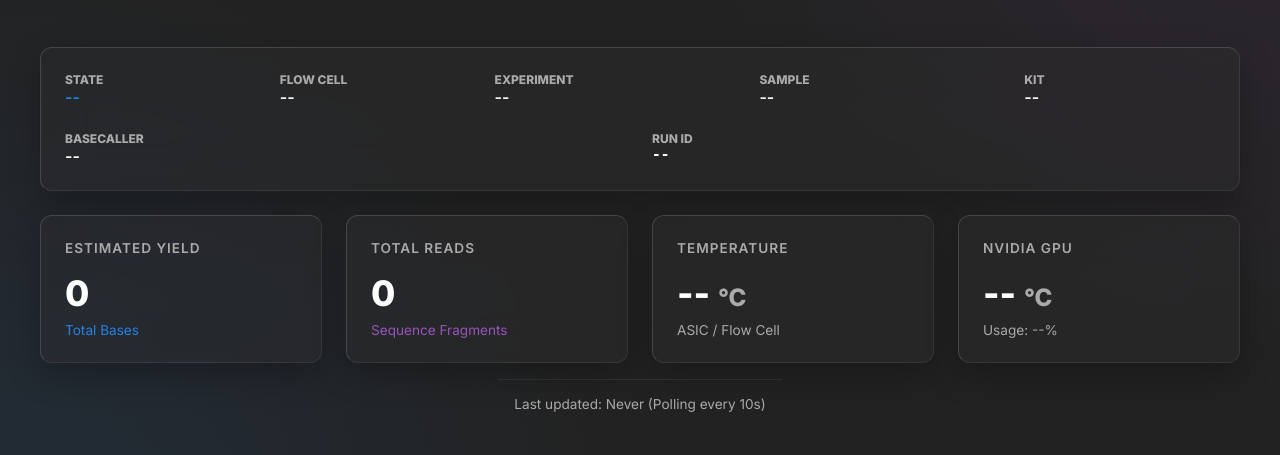
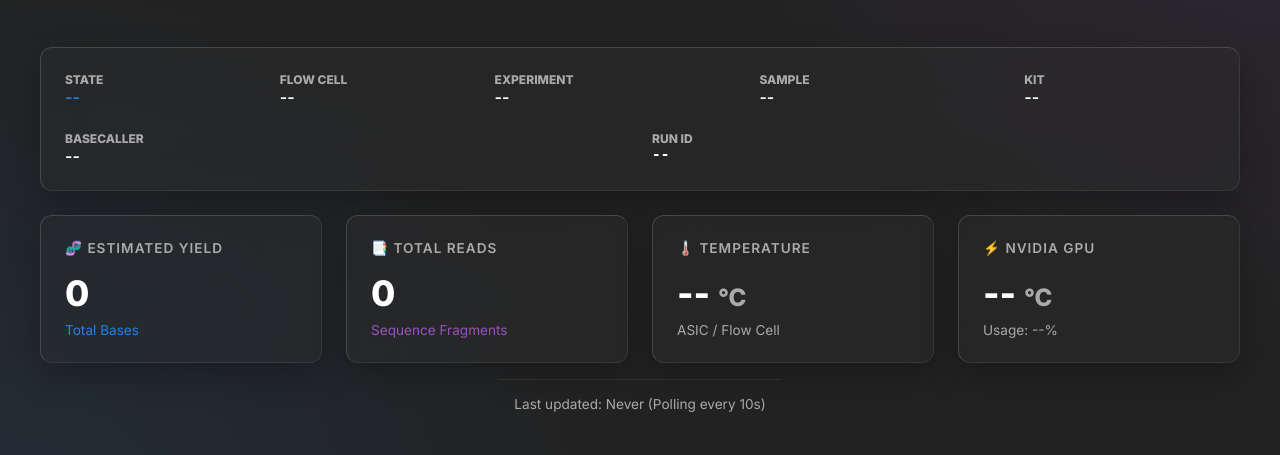
Before and after one commit to msuokas-bco/minknow_dashboard, a Flask app: page / in a window 1280 px wide. Shown: the part 241-696 px from the top of the page. Run offline with Flask 3, Linux system fonts and the light colour scheme.

Commit message:
style: Add heartbeat glow to Running state and emojis to metric cards

```diff
--- a/static/css/style.css
+++ b/static/css/style.css
@@ -372,4 +372,5 @@
             position: relative;
             height: 250px;
             width: 100%;
-        }
+        }@keyframes run-pulse { 0% { opacity: 1; text-shadow: 0 0 0px var(--accent-cyan); } 50% { opacity: 0.8; text-shadow: 0 0 10px var(--accent-cyan); } 100% { opacity: 1; text-shadow: 0 0 0px var(--accent-cyan); } }
+.state-pulse { animation: run-pulse 2.5s infinite ease-in-out; }
--- a/static/js/main.js
+++ b/static/js/main.js
@@ -202,7 +202,13 @@ function toggleTheme() {
                             document.getElementById('run-id').innerText = data.run_id || '--';
                         }
                         if (document.getElementById('run-state')) {
-                            document.getElementById('run-state').innerText = data.state;
+                            const stateEl = document.getElementById('run-state');
+                            stateEl.innerText = data.state;
+                            if (data.state === 'Running') {
+                                stateEl.classList.add('state-pulse');
+                            } else {
+                                stateEl.classList.remove('state-pulse');
+                            }
                         }
                         if (document.getElementById('run-exp')) {
                             document.getElementById('run-exp').innerText = data.experiment || '--';
--- a/templates/index.html
+++ b/templates/index.html
@@ -86,7 +86,7 @@
             <div class="grid">
                 <div class="card">
                     <div class="card-header">
-                        <span class="card-title">Estimated Yield</span>
+                        <span class="card-title">🧬 Estimated Yield</span>
                     </div>
                     <div class="card-value" id="bases-val">0</div>
                     <div class="card-sub text-cyan">Total Bases</div>
@@ -94,7 +94,7 @@
 
                 <div class="card">
                     <div class="card-header">
-                        <span class="card-title">Total Reads</span>
+                        <span class="card-title">📑 Total Reads</span>
                     </div>
                     <div class="card-value" id="reads-val">0</div>
                     <div class="card-sub text-purple">Sequence Fragments</div>
@@ -102,7 +102,7 @@
 
                 <div class="card">
                     <div class="card-header">
-                        <span class="card-title">Temperature</span>
+                        <span class="card-title">🌡️ Temperature</span>
                     </div>
                     <div class="card-value"><span id="temp-val">--</span> <span style="font-size: 1.5rem; color: var(--text-muted)">°C</span></div>
                     <div class="card-sub">ASIC / Flow Cell</div>
@@ -110,7 +110,7 @@
 
                 <div class="card">
                     <div class="card-header">
-                        <span class="card-title">NVIDIA GPU</span>
+                        <span class="card-title">⚡ NVIDIA GPU</span>
                     </div>
                     <div class="card-value"><span id="gpu-temp-val">--</span> <span style="font-size: 1.5rem; color: var(--text-muted)">°C</span></div>
                     <div class="card-sub">Usage: <span id="gpu-usage-val">--</span>%</div>
```
